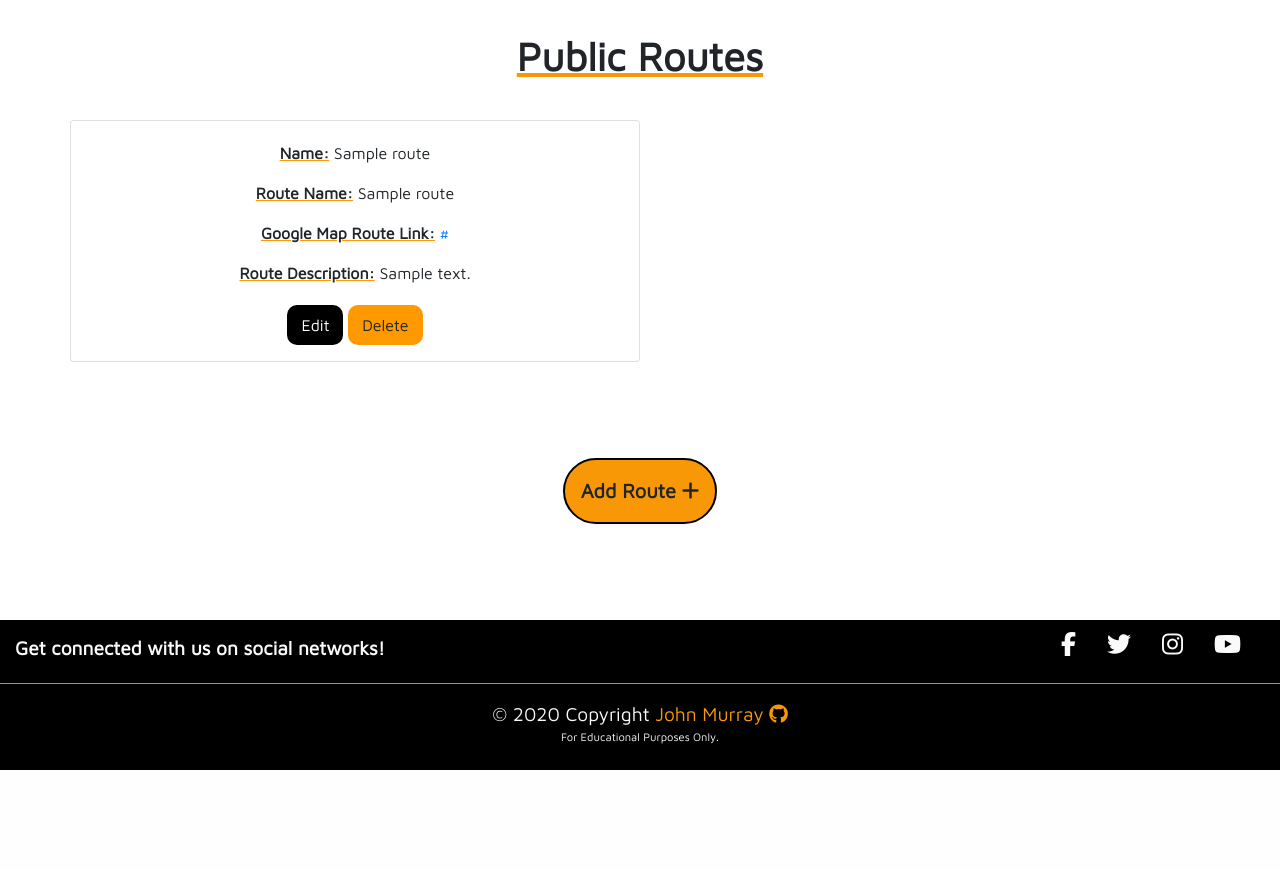
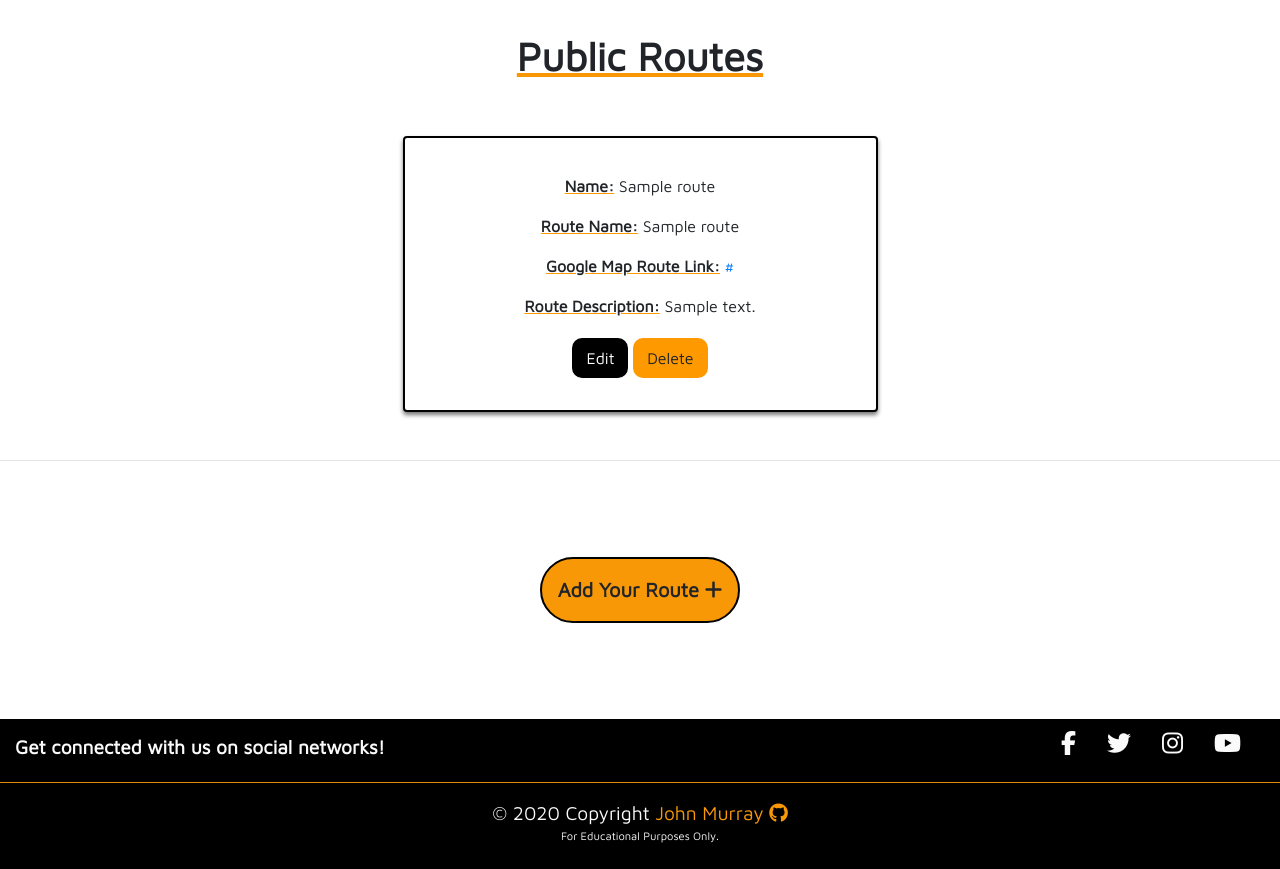
Before and after one commit to Jmurray1989/Skoot-Route, a Flask app: page /publicroutes in a window 1280 px wide. Shown: the part 96-965 px from the top of the page. Before the commit the page ends 866 px from the top, so only its background shows below. Run offline with Flask 2, Linux system fonts and the light colour scheme; a database or web service that is not in the repository returns one stand-in record (values such as "Sample title"); some libraries are stand-ins or nearby versions.

Commit message:
added margin to cards so they display nicely with a gap

```diff
--- a/static/css/style.css
+++ b/static/css/style.css
@@ -104,9 +104,18 @@ input#fullname {
 /*Main Image*/
 
 .main-image {
-  background:-webkit-gradient(linear, left top, left bottom, from(rgba(0, 0, 0, 0.4)), to(rgba(0, 0, 0, 0.4))), url("../images/route-image.jpg");
-  background:-o-linear-gradient(rgba(0, 0, 0, 0.4), rgba(0, 0, 0, 0.4)), url("../images/route-image.jpg");
-  background:linear-gradient(rgba(0, 0, 0, 0.4), rgba(0, 0, 0, 0.4)), url("../images/route-image.jpg");
+  background: -webkit-gradient(
+      linear,
+      left top,
+      left bottom,
+      from(rgba(0, 0, 0, 0.4)),
+      to(rgba(0, 0, 0, 0.4))
+    ),
+    url("../images/route-image.jpg");
+  background: -o-linear-gradient(rgba(0, 0, 0, 0.4), rgba(0, 0, 0, 0.4)),
+    url("../images/route-image.jpg");
+  background: linear-gradient(rgba(0, 0, 0, 0.4), rgba(0, 0, 0, 0.4)),
+    url("../images/route-image.jpg");
   height: 100vh;
   background-attachment: fixed;
   background-position: center;
@@ -129,7 +138,7 @@ input#fullname {
   -webkit-transform: translate(-50%, -50%);
   -ms-transform: translate(-50%, -50%);
   transform: translate(-50%, -50%);
-  color: #EBECEC;
+  color: #ebecec;
 }
 
 h1 {
@@ -210,8 +219,11 @@ a.signature:hover {
 /* Gradient Effect on Home*/
 
 .about {
-  background-color: #ffffff;; /* For browsers that do not support gradients */
-  background-image: linear-gradient( rgba(255, 255, 255, 0.5), rgba(248, 152, 7, 0.274));
+  background-color: #ffffff; /* For browsers that do not support gradients */
+  background-image: linear-gradient(
+    rgba(255, 255, 255, 0.5),
+    rgba(248, 152, 7, 0.274)
+  );
 }
 
 /*Headers*/
@@ -341,7 +353,6 @@ p.skoot-route {
   margin: 50px 25vw;
 }
 
-
 /*Buttons*/
 
 .skoot-route-button {
@@ -357,7 +368,6 @@ p.skoot-route {
   color: #ffffff;
 }
 
-
 /*-------------------------------------Public Routes---------------------------------------------*/
 
 /*Headers*/
@@ -372,10 +382,22 @@ h1.public-header {
 .label {
   font-weight: bolder;
   text-decoration: underline rgb(255, 153, 0);
+}
+
+.route-cards-row {
+  -webkit-box-pack: center;
+  -ms-flex-pack: center;
+  justify-content: center;
+}
+
+.route-cards {
+  border: 2px solid #000000;
+  padding: 1rem;
+  margin: 1rem;
+  -webkit-box-shadow: 0 3px 4px rgba(29, 29, 29, 0.6);
+  box-shadow: 0 3px 4px rgba(29, 29, 29, 0.6);
 
 }
-
-
 
 /*Buttons*/
 
@@ -411,15 +433,23 @@ a.btn.edit_btn:hover {
 
 /*-------------------------------------Add Routes---------------------------------------------*/
 
-
 /*-------------------------------------Mobile---------------------------------------------*/
 
 /*Main Image*/
 
 .mobile-main-image {
-  background:-webkit-gradient(linear, left top, left bottom, from(rgba(0, 0, 0, 0.4)), to(rgba(0, 0, 0, 0.4))), url("../images/mobile-img.jpg");
-  background:-o-linear-gradient(rgba(0, 0, 0, 0.4), rgba(0, 0, 0, 0.4)), url("../images/mobile-img.jpg");
-  background:linear-gradient(rgba(0, 0, 0, 0.4), rgba(0, 0, 0, 0.4)), url("../images/mobile-img.jpg");
+  background: -webkit-gradient(
+      linear,
+      left top,
+      left bottom,
+      from(rgba(0, 0, 0, 0.4)),
+      to(rgba(0, 0, 0, 0.4))
+    ),
+    url("../images/mobile-img.jpg");
+  background: -o-linear-gradient(rgba(0, 0, 0, 0.4), rgba(0, 0, 0, 0.4)),
+    url("../images/mobile-img.jpg");
+  background: linear-gradient(rgba(0, 0, 0, 0.4), rgba(0, 0, 0, 0.4)),
+    url("../images/mobile-img.jpg");
   height: 100vh;
   background-attachment: scroll;
   background-position: center;
@@ -446,7 +476,7 @@ h1.mobile-header {
   -webkit-transform: translate(-50%, -50%);
   -ms-transform: translate(-50%, -50%);
   transform: translate(-50%, -50%);
-  color: #EBECEC;
+  color: #ebecec;
 }
 
 /*Download Buttons*/
--- a/templates/publicroutes.html
+++ b/templates/publicroutes.html
@@ -6,7 +6,7 @@
   <div class="container">
     <div class="row route-cards-row">
       {% for route in routes %}
-      <div class="col-sm-12 col-md-6 route-cards card">
+      <div class="col-sm-12 col-md-5 route-cards card">
         <div class="card-body route-cards-body text-center">
           <p class="card-text">
             <span class="label">Name:</span> {{ route.person_name }}
@@ -35,11 +35,13 @@
   </div>
 </section>
 
+<hr class="skoot-route-divider" />
+
 <!--Button-->
 
 <div class="addroute-button">
   <a type="submit" href="{{ url_for('addroute') }}" class="go-button btn btn-lg"
-    >Add Route <i class="fas fa-plus"></i
+    >Add Your Route <i class="fas fa-plus"></i
   ></a>
 </div>
 
```
Lines whose indentation alone changed are shown as unchanged.
